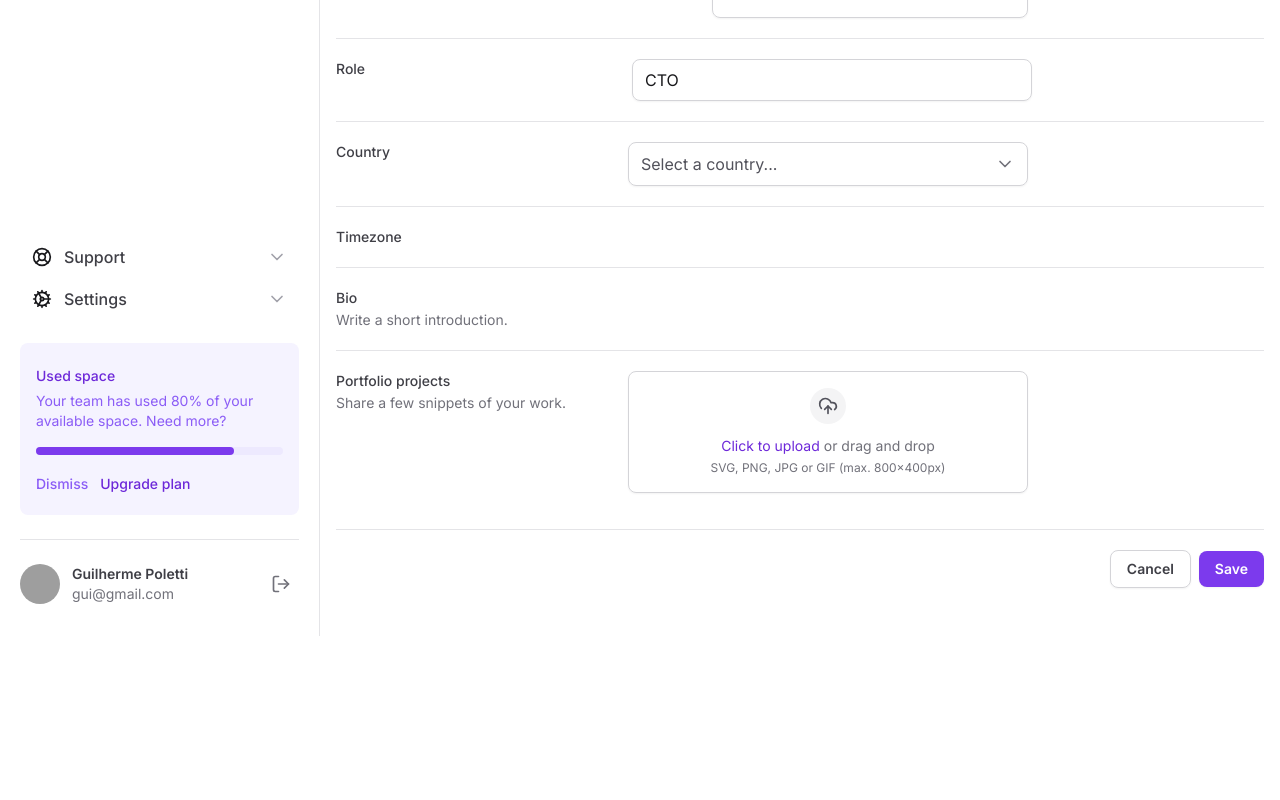
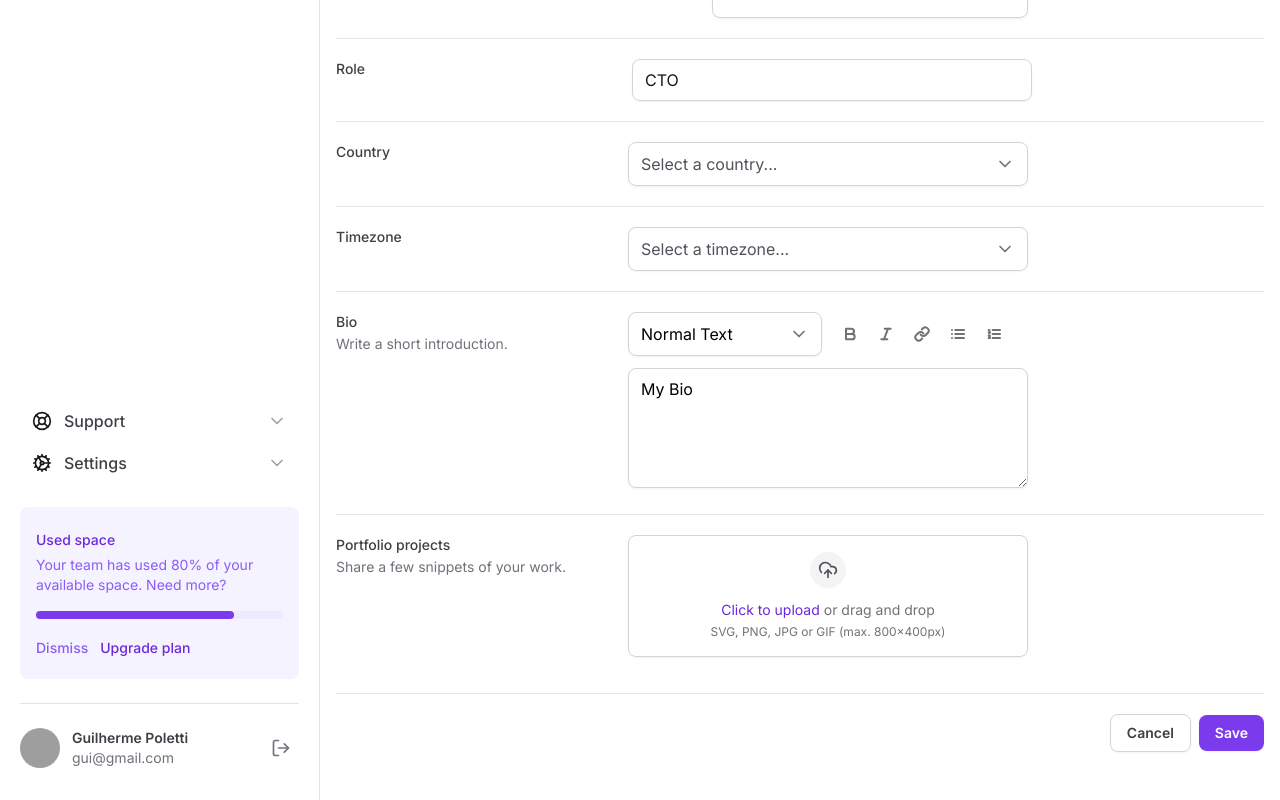
Before and after one commit to GuilhermePoletti/tailwind-next, a Next.js app: page / in a window 1280 px wide. Shown: the part 520-1320 px from the top of the page. Before the commit the page ends 1156 px from the top, so only its background shows below. Built offline with nearby package versions, Linux system fonts and the light colour scheme; grey boxes are pictures that could not be loaded.

Commit message:
first commit

```diff
--- a/package.json
+++ b/package.json
@@ -9,6 +9,7 @@
     "lint": "next lint"
   },
   "dependencies": {
+    "@formkit/auto-animate": "^0.8.0",
     "@radix-ui/react-select": "^2.0.0",
     "@radix-ui/react-tabs": "^1.0.4",
     "@types/node": "20.6.2",
@@ -23,6 +24,7 @@
     "postcss": "8.4.30",
     "react": "18.2.0",
     "react-dom": "18.2.0",
+    "tailwind-variants": "^0.1.14",
     "tailwindcss": "3.3.3",
     "typescript": "5.2.2"
   },
--- /dev/null
+++ b/src/app/components/Button.tsx
@@ -0,0 +1,20 @@
+import { ComponentProps } from "react"
+import { tv } from 'tailwind-variants'
+
+const button = tv({
+    base: [
+        'rounded-lg px-4 py-2 text-sm font-semibold shadow-sm outline-none',
+        'focus-visible:ring-2 focus-visible:ring-offset-2 focus-visible:ring-violet-500',
+        'active:opacity-80',
+    ],
+})
+
+export type ButtonProps = ComponentProps<'button'>
+export function Button(props: ButtonProps) {
+    return (
+        <button
+            {...props}
+            className={button()}
+        />
+    )
+}
--- a/src/app/components/Form/FileInput/FileList.tsx
+++ b/src/app/components/Form/FileInput/FileList.tsx
@@ -3,12 +3,14 @@
 import { Trash2, UploadCloud } from "lucide-react"
 import { useFileInput } from "./Root"
 import { formatBytes } from "@/utils/format-bytes"
+import { useAutoAnimate } from '@formkit/auto-animate/react'
 
 export function FileList() {
     const { files } = useFileInput()
+    const [parent] = useAutoAnimate()
 
     return (
-        <div className="mt-4 space-y-3">
+        <div ref={parent} className="mt-4 space-y-3">
             {files.map((file) => {
                 return (
                     <div
--- /dev/null
+++ b/src/app/components/Form/Select/SelectItem.tsx
@@ -0,0 +1,25 @@
+'use client'
+
+import * as Select from '@radix-ui/react-select'
+import { Check } from 'lucide-react'
+
+export type SelectItemProps = Select.SelectItemProps & {
+    text: string
+}
+
+export function SelectItem({text, ...props}: SelectItemProps) {
+    return (
+        <Select.Item
+            className="flex items-center justify-between gap-2 px-3 py-2.5 outline-none data-[highlighted]:bg-zinc-50"
+            {...props}
+        >
+            <Select.ItemText className="text-black">
+                {text}
+            </Select.ItemText>
+
+            <Select.ItemIndicator>
+                <Check className="h-4 w-4 text-violet-500" />
+            </Select.ItemIndicator>
+        </Select.Item>
+    )
+}
--- /dev/null
+++ b/src/app/components/Form/Select/index.tsx
@@ -0,0 +1,39 @@
+'use client'
+
+export interface SelectProps { }
+import * as SelectPrimitive from '@radix-ui/react-select'
+import { ChevronDown } from 'lucide-react'
+import { ReactNode } from 'react'
+
+export interface SelectProps extends SelectPrimitive.SelectProps {
+    children: ReactNode
+    placeholder: string
+}
+export function Select({children, placeholder, ...props}: SelectProps) {
+    return (
+        <SelectPrimitive.Root {...props}>
+            <SelectPrimitive.Trigger className="flex h-11 w-full items-center justify-between gap-2 rounded-lg border border-zinc-300 px-3 py-2 shadow-sm data-[placeholder]:text-zinc-600 outline-none focus:border-violet-300 focus:ring-4 focus:ring-violet-100">
+                <SelectPrimitive.Value
+                    placeholder= {placeholder}
+                    className  = "text-black"
+                 />
+                <SelectPrimitive.Icon>
+                    <ChevronDown className="h-5 w-5 text-zinc-500" />
+                </SelectPrimitive.Icon>
+            </SelectPrimitive.Trigger>
+
+            <SelectPrimitive.Portal>
+                <SelectPrimitive.Content
+                    side="bottom"
+                    position="popper"
+                    sideOffset={8}
+                    className="z-10 w-[--radix-select-trigger-width] rounded-lg border border-zinc-200 bg-white overflow-hidden animate-slideDownAndFade"
+                >
+                    <SelectPrimitive.Viewport className="outline-none">
+                        {children}
+                    </SelectPrimitive.Viewport>
+                </SelectPrimitive.Content>
+            </SelectPrimitive.Portal>
+        </SelectPrimitive.Root>
+    )
+}
--- /dev/null
+++ b/src/app/components/Form/Textarea.tsx
@@ -0,0 +1,12 @@
+import { ComponentProps } from "react";
+
+export type TextareaProps = ComponentProps<'textarea'>
+
+export function Textarea(props: TextareaProps) {
+    return (
+        <textarea
+            className="min-h-[120px] w-full resize-y rounded-lg border border-zinc-300 px-3 py-2 shadow-sm outline-none focus:border-violet-300 focus:ring-4 focus:ring-violet-100"
+            {...props}
+        />
+    )
+}
--- a/src/app/components/Input.tsx
+++ b/src/app/components/Input.tsx
@@ -15,7 +15,7 @@ type InputControlProps = ComponentProps<'input'>
 export function Control(props: InputControlProps) {
     return (
         <input
-            className="flex-1 border-0 bg-transparent p-0 text-zinc-900 placeholder-zinc-600"
+            className="flex-1 border-0 bg-transparent p-0 text-zinc-900 placeholder-zinc-600 outline-none"
             {...props}
         />
     )
@@ -26,7 +26,7 @@ export type InputRootProps = ComponentProps<'div'>
 export function Root(props: InputRootProps) {
     return (
         <div
-            className="mx-1 flex w-full items-center gap-2 rounded-lg border border-zinc-300 px-3 py-2 shadow-sm"
+            className="mx-1 flex w-full items-center gap-2 rounded-lg border border-zinc-300 px-3 py-2 shadow-sm focus-within:border-violet-300 focus-within:ring-4 focus-within:ring-violet-100"
             {...props}
         />
     )
--- a/src/app/components/SettingsTabs/TabItem.tsx
+++ b/src/app/components/SettingsTabs/TabItem.tsx
@@ -13,9 +13,11 @@ export function TabItem({ value, title, isSelected = false }: TabItemProps) {
     return (
         <Tabs.Trigger
             value={value}
-            className="relative px-1 pb-4 text-sm font-medium text-zinc-500 hover:text-violet-700 data-[state=active]:text-violet-500"
+            className="relative group px-1 pb-4 text-sm font-medium text-zinc-500 hover:text-violet-700 data-[state=active]:text-violet-500 outline-none"
         >
-            <span>{title}</span>
+            <span className="group-focus-visible:ring-2 group-focus-visible:ring-violet-400 rounded group-focus-visible:ring-offset-4">
+                {title}
+            </span>
 
             {isSelected && (
                 <motion.div
--- a/src/app/page.tsx
+++ b/src/app/page.tsx
@@ -1,8 +1,10 @@
 import { SettingsTabs } from "./components/SettingsTabs"
 import * as Input from './components/Input'
-import { Mail } from "lucide-react"
+import { Bold, Italic, Link, List, ListOrdered, Mail } from "lucide-react"
 import * as FileInput from '@/app/components/Form/FileInput'
 import { Select } from "./components/Form/Select"
+import { SelectItem } from "./components/Form/Select/SelectItem"
+import { Textarea } from "./components/Form/Textarea"
 export default function Home() {
   return (
     <>
@@ -116,7 +118,10 @@ export default function Home() {
             >
               Country
             </label>
-            <Select />
+            <Select placeholder="Select a country...">
+              <SelectItem value="br" text="Brazil" />
+              <SelectItem value="us" text="United States" />
+            </Select>
           </div>
 
           <div className="grid grid-cols-form gap-3 pt-5">
@@ -126,7 +131,16 @@ export default function Home() {
             >
               Timezone
             </label>
-            <div></div>
+            <Select placeholder="Select a timezone...">
+              <SelectItem
+                value="utc8"
+                text="Pacific Standard Time (UTC-08:00)"
+              />
+              <SelectItem
+                value="utc3"
+                text="America São Paulo (UTC-03:00)"
+              />
+            </Select>
           </div>
 
           <div className="grid grid-cols-form gap-3 pt-5">
@@ -139,7 +153,59 @@ export default function Home() {
                 Write a short introduction.
               </span>
             </label>
-            <div></div>
+            <div className="space-y-3">
+              <div className="grid gap-3 grid-cols-2">
+                <Select placeholder="" defaultValue="normal">
+                  <SelectItem
+                    value="normal"
+                    defaultChecked
+                    text="Normal Text"
+                  />
+                  <SelectItem
+                    value="md"
+                    text="Markdown"
+                  />
+                </Select>
+
+                <div className="flex items-center gap-1">
+                  <button
+                    type="button"
+                    className="rounded-md p-2 hover:bg-zinc-50"
+                  >
+                    <Bold className="h-4 w-4 text-zinc-500" strokeWidth={3}/>
+                  </button>
+                  <button
+                    type="button"
+                    className="rounded-md p-2 hover:bg-zinc-50"
+                  >
+                    <Italic className="h-4 w-4 text-zinc-500" strokeWidth={3}/>
+                  </button>
+                  <button
+                    type="button"
+                    className="rounded-md p-2 hover:bg-zinc-50"
+                  >
+                    <Link className="h-4 w-4 text-zinc-500" strokeWidth={3}/>
+                  </button>
+                  <button
+                    type="button"
+                    className="rounded-md p-2 hover:bg-zinc-50"
+                  >
+                    <List className="h-4 w-4 text-zinc-500" strokeWidth={3}/>
+                  </button>
+                  <button
+                    type="button"
+                    className="rounded-md p-2 hover:bg-zinc-50"
+                  >
+                    <ListOrdered className="h-4 w-4 text-zinc-500" strokeWidth={3}/>
+                  </button>
+                </div>
+              </div>
+
+              <Textarea
+                id="bio"
+                defaultValue="My Bio"
+              />
+            </div>
           </div>
 
           <div className="grid grid-cols-form gap-3 pt-5">
@@ -155,7 +221,7 @@ export default function Home() {
             <FileInput.Root>
               <FileInput.Trigger />
               <FileInput.FileList />
-              <FileInput.Control multiple/>
+              <FileInput.Control multiple />
             </FileInput.Root>
           </div>
 
--- a/tailwind.config.js
+++ b/tailwind.config.js
@@ -18,7 +18,23 @@ module.exports = {
           25: '#fcfaff',
         }
       },
-    }
+
+      keyframes:{
+        slideDownAndFade: {
+          from: { opacity: 0, transform: 'translateY(-2px)'},
+          to: {opacity: 1, transform: 'translateY(0)'},
+        },
+        slideUpAndFade: {
+          from: { opacity: 1},
+          to: {opacity: 0},
+        },
+      },
+
+      animation: {
+        slideDownAndFade:'slideDownAndFade 400ms cubic-bezier(0.16, 1, 0.3, 1)',
+        slideUpAndFade:'slideUpAndFade 1s linear',
+      },
+    },
   },
   plugins: [],
 }
```
Also changed, not shown: src/app/components/Form/Select.tsx (deleted, +0 -60 lines), 1 other file (tests, documents, lock files or other folders).
